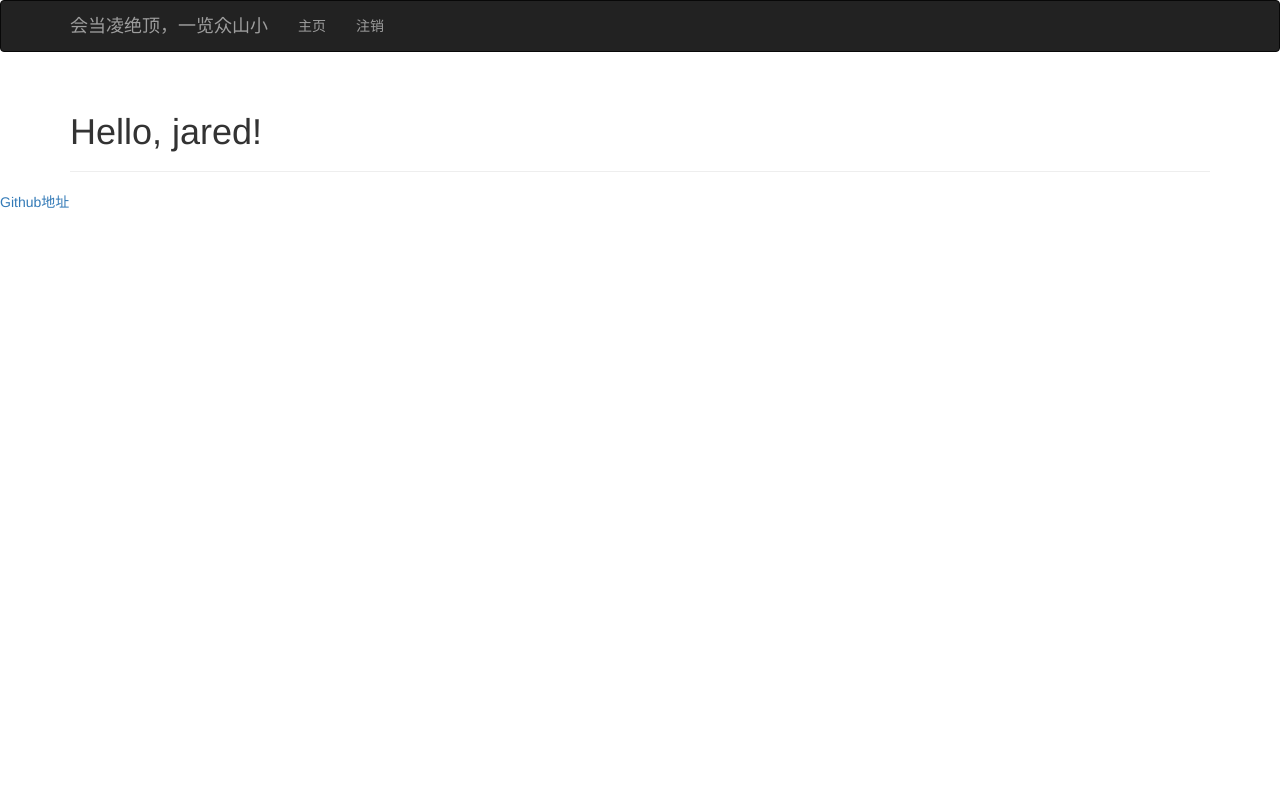
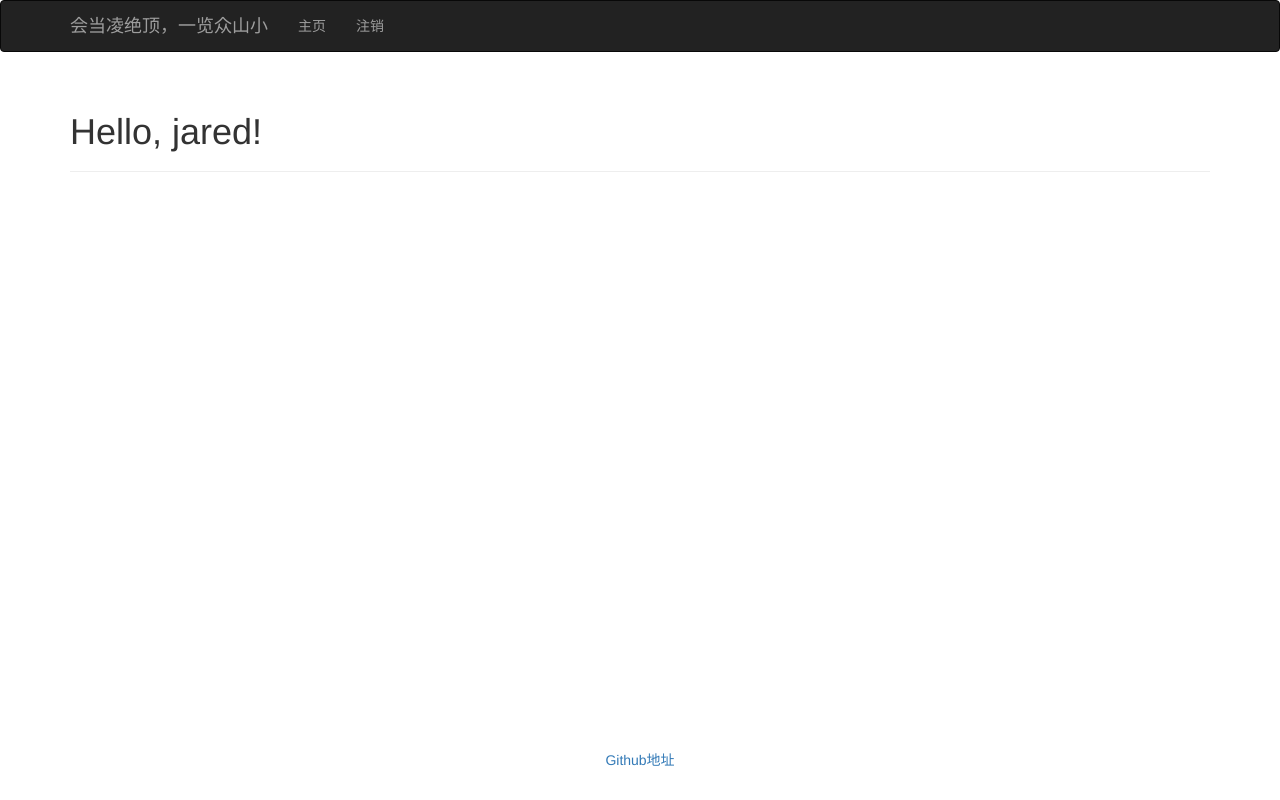
Before and after one commit to jzjwonderful/kinjz, a Flask app: page / in a window 1280 px wide. Run offline with Flask 2, Linux system fonts and the light colour scheme; a user stored in the database is signed in; some libraries are stand-ins or nearby versions.

Commit message:
remove bot class

```diff
--- a/app/templates/base.html
+++ b/app/templates/base.html
@@ -1,7 +1,5 @@
 {% extends "bootstrap/base.html" %}
-<style>
-    .bot{position: fixed;bottom: 20px;width: 100%;text-align: center;left: 0;}
-</style>
+
 {% block title %}KinJz{% endblock %}
 {% block navbar %}
 <div class="navbar navbar-inverse" role="navigation">
@@ -31,7 +29,8 @@
 <div class="container">
     {% block page_content %}{% endblock %}
 </div>
-<div class="bot">
-    <a href='https://github.com/jzjwonderful/kinjz'>Github地址</a>
+<div >
+    <p style="position: fixed;bottom: 20px;width: 100%;text-align: center;left: 0">
+        <a href='https://github.com/jzjwonderful/kinjz'>Github地址</a></p>
 </div>
 {% endblock %}
```
